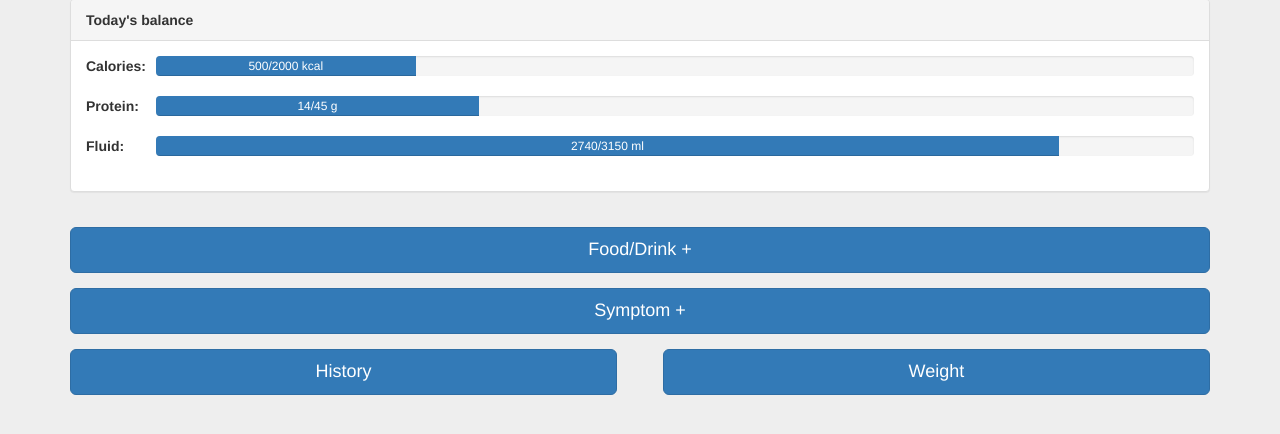
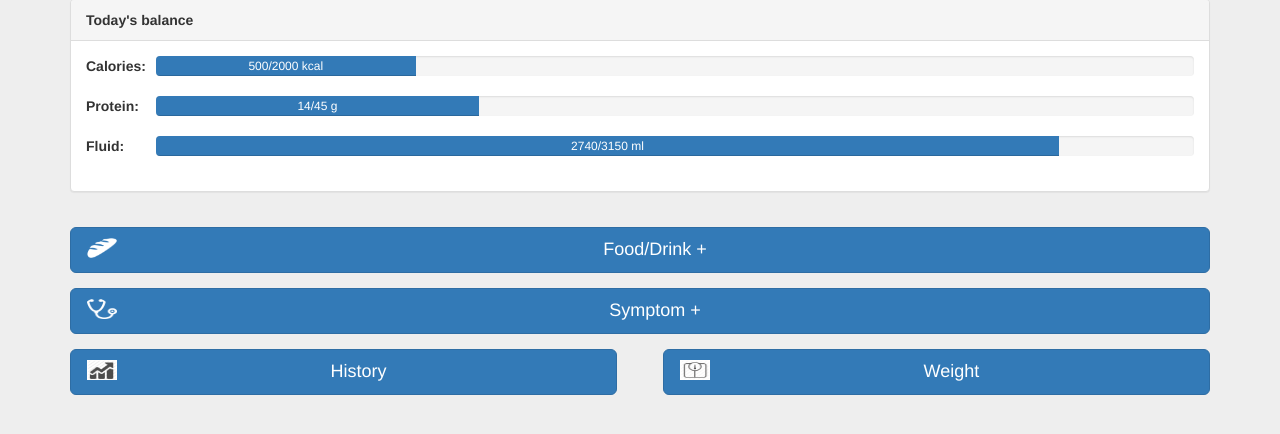
Before and after one commit to maodayezheng/nhs-nutrition-diary, a PHP site: page / in a window 1280 px wide. Shown: the part 154-588 px from the top of the page. Run offline with PHP 8.4, Linux system fonts and the light colour scheme.

Commit message:
More css to homepage

```diff
--- a/nhs-nutrition-diary/WebContent/css/standardPage.css
+++ b/nhs-nutrition-diary/WebContent/css/standardPage.css
@@ -75,7 +75,7 @@ body{
 
 input.time {
     font-size: 13px;
-    padding: 3px;
+    padding: 3px;;
     background: #fff;
     border: 1px solid #aac;
     width: 115px;
@@ -106,3 +106,10 @@ input.date {
 }
 input.qtyplus { width:25px; height:25px;}
 input.qtyminus { width:25px; height:25px;}
+
+#graphImage{
+	background-color: white;
+}
+#weightImage{
+	background-color: white;
+}
--- a/nhs-nutrition-diary/WebContent/index.html
+++ b/nhs-nutrition-diary/WebContent/index.html
@@ -80,12 +80,12 @@
 
      		<div class="row clearfix">
 				<div class="col-md-12 column">
-     				<div style="margin-top:15px"><button id="btn_home_to_food" class="btn btn-lg btn-primary btn-block" onclick="Navigator.prototype.navigate(this.id)">Food/Drink  <span class="glyphicon-plus"></span></button></div>
-     				<div style="margin-top:15px"><button id="btn_home_to_symptoms" class="btn btn-lg btn-primary btn-block" onclick="Navigator.prototype.navigate(this.id)">Symptom  <span class="glyphicon-plus"></span></button></div>
+     				<div style="margin-top:15px"><button id="btn_home_to_food" class="btn btn-lg btn-primary btn-block" onclick="Navigator.prototype.navigate(this.id)"><img src="resources/bread-xxl.png"style="width:30px;height:20px" align="left";>Food/Drink  <span class="glyphicon-plus"></span></button></div>
+     				<div style="margin-top:15px"><button id="btn_home_to_symptoms" class="btn btn-lg btn-primary btn-block" onclick="Navigator.prototype.navigate(this.id)"><img src="resources/stethoscope-xxl.png"style="width:30px;height:20px" align="left";>Symptom  <span class="glyphicon-plus"></span></button></div>
      				<div style="margin-top:15px">
      					<!-- button id="btn_home_to_history" class="btn btn-lg btn-primary" style="width:48%;float:left;background-image:url(resources/Food-Bread-icon-20px.png)" onclick="Navigator.prototype.navigate(this.id)">History</button-->
-     					<button id="btn_home_to_history" class="btn btn-lg btn-primary" style="width:48%;float:left" onclick="Navigator.prototype.navigate(this.id)">History</button>
-     					<button id="btn_home_to_weight" class="btn btn-lg btn-primary" style="width:48%;float:right" onclick="Navigator.prototype.navigate(this.id)">Weight</button>
+     					<button id="btn_home_to_history" class="btn btn-lg btn-primary" style="width:48%;float:left" onclick="Navigator.prototype.navigate(this.id)"><img src="resources/graph.png" id="graphImage"style="width:30px;height:20px" align="left";>History</button>
+     					<button id="btn_home_to_weight" class="btn btn-lg btn-primary" style="width:48%;float:right" onclick="Navigator.prototype.navigate(this.id)"><img src="resources/weighScale.png" id="weightImage"style="width:30px;height:20px" align="left";>Weight</button>
      				</div>
      			</div>
      		</div>
```
Also changed, not shown: nhs-nutrition-diary/WebContent/resources/bread-xxl.png (added), nhs-nutrition-diary/WebContent/resources/graph.png (added), nhs-nutrition-diary/WebContent/resources/stethoscope-xxl.png (added), nhs-nutrition-diary/WebContent/resources/weighScale.png (added).
